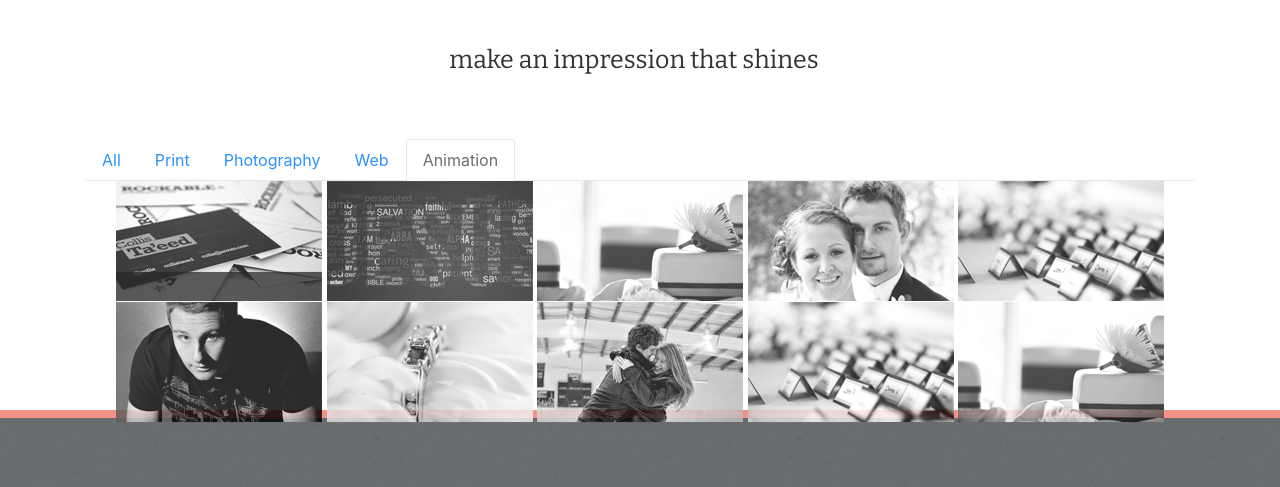
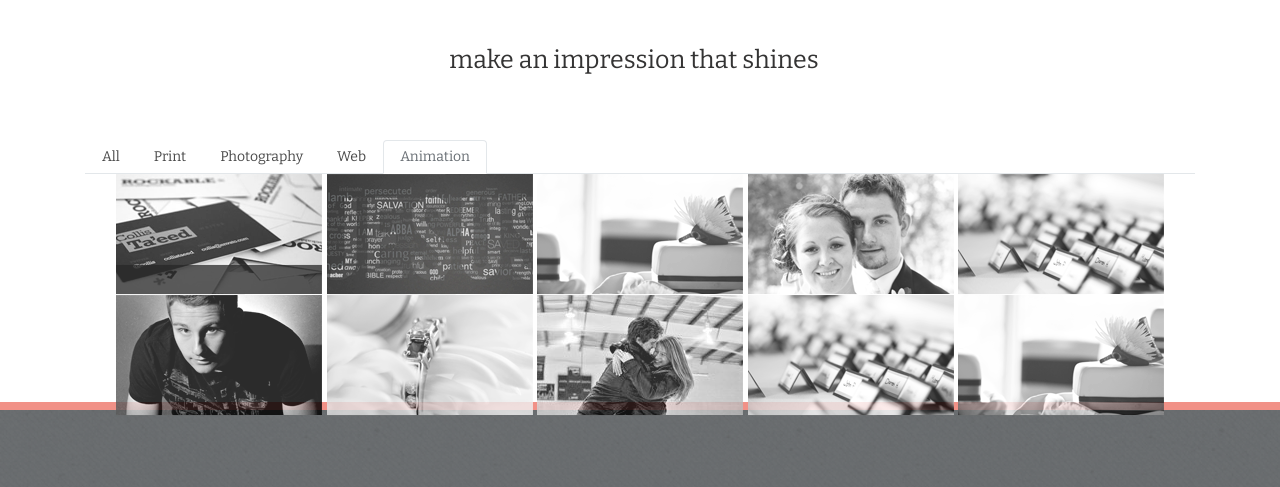
Before and after one commit to Zarina911/intent, a plain HTML site: page index.html in a window 1280 px wide. Shown: the part 1160-1647 px from the top of the page. Drawn offline with nearby package versions, Linux system fonts and the light colour scheme; a script that the page names is missing.

Commit message:
pre+tabs

```diff
--- a/css/style.scss
+++ b/css/style.scss
@@ -1,6 +1,6 @@
 $orange: #ea5a4b;
 $bitter: 'Bitter';
-
+////////////////////////////pre
 #p_prldr {
   position: fixed;
   left: 0;
@@ -201,7 +201,7 @@ button::-moz-focus-inner {
     }
   }
 }
-
+///////////////////////////////center_block_text
 .block_text-center {
 
   h2 {
@@ -229,7 +229,20 @@ button::-moz-focus-inner {
     background-color: $orange;
   }
 }
-
+ /////////////////////////////tabs
+.tabs_img{
+  a{
+    font-size: 14px;
+    font-family: $bitter;
+    color: rgb(37, 37, 37);
+    line-height: 1.143;
+    background-color: transparent;
+  }
+  a:hover{
+    background-color: $orange;
+    color: white;
+  }
+}
 .qwe {
 
   canvas {
@@ -257,7 +270,7 @@ button::-moz-focus-inner {
     margin: auto;
   }
 }
-
+///////////////////////footer
 footer {
   background-image: url(../images/footer_container.png);
   background-size: cover;
```
Also changed, not shown: css/style.css, 1 other file.
